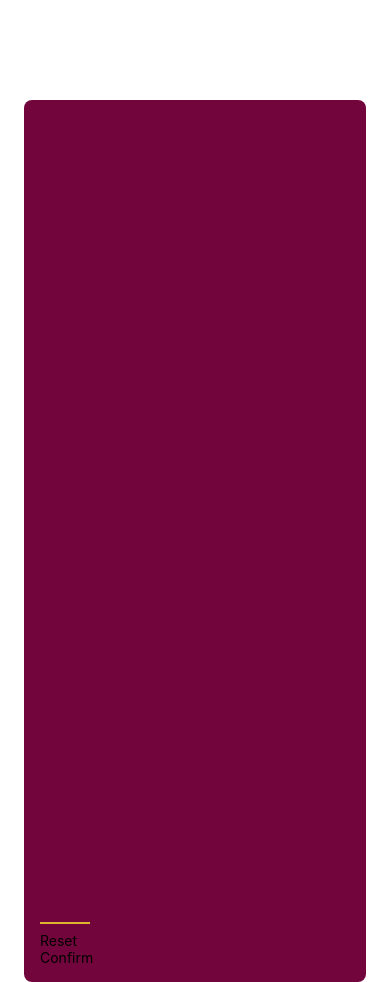
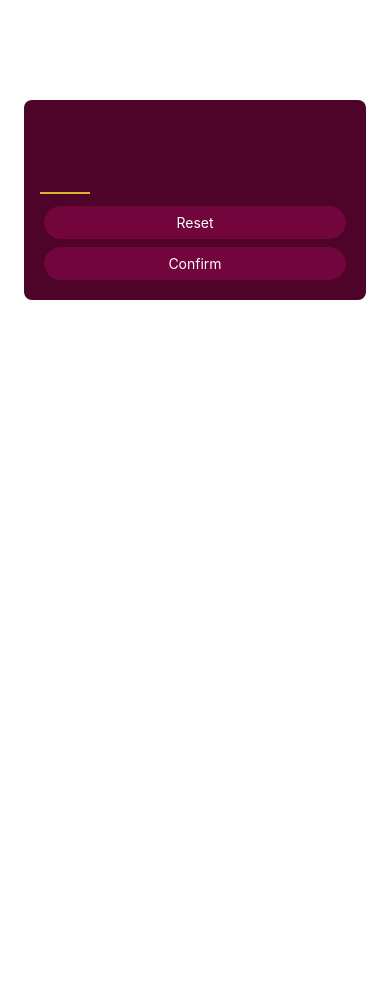
Before and after one commit to JaYanth007-Dev/React_Native_app, a React Native app: screen / in a window 390 px wide. After the commit the page ends 844 px from the top, so only its background shows below. Built offline with nearby package versions, Linux system fonts and the light colour scheme.

Commit message:
`Refactor components and styles: update PrimaryButton and StartGameScreen`

```diff
--- a/src/components/PrimaryButton.js
+++ b/src/components/PrimaryButton.js
@@ -1,10 +1,48 @@
 import React from 'react'
-import { Text, View } from 'react-native'
+import { Pressable, StyleSheet, Text, View } from 'react-native'
 
-const PrimaryButton = ({children}) => {
-    return <View>
-        <Text>{children}</Text>
-  </View>
+const PrimaryButton = ({ children }) => {
+
+  function handleonPress() {
+    console.log("Pressed")
+  }
+  return (
+    <View style={style.buttonOuterContainer}>
+      <Pressable
+        style={({ pressed }) =>
+          pressed ? [style.buttonInnerContainer,style.pressed] : style.buttonInnerContainer
+        }
+        onPress={handleonPress}
+        android_ripple={{ color: "#8fdc1ca4" }}
+      >
+        <Text style={style.buttonText}>{children}</Text>
+      </Pressable>
+    </View>
+  );
 }
 
-export default PrimaryButton
+
+
+export default PrimaryButton;
+
+const style = StyleSheet.create({
+  buttonOuterContainer: {
+    borderRadius: 28,
+    margin: 4,
+    overflow:'hidden'
+  },
+  buttonInnerContainer: {
+    backgroundColor: "#72063c",
+    borderRadius: 28,
+    paddingVertical: 8,
+    paddingHorizontal: 16,
+    elevation: 2,
+  },
+  buttonText: {
+    color: "white",
+    textAlign: "center",
+  },
+  pressed: {
+    opacity:0.75
+  }
+});
--- a/src/screens/StartGameScreen.js
+++ b/src/screens/StartGameScreen.js
@@ -25,21 +25,20 @@ const style = StyleSheet.create({
   inputContainer: {
     padding: 16,
     marginTop: 100,
-        marginHorizontal:24,
-        backgroundColor: "#72063c",
+    marginHorizontal: 24,
+    backgroundColor: "#4e0329",
     borderRadius: 8,
-        elevation:4
+    elevation: 4,
   },
   numberInput: {
-        height: 800,
-        width:50,
-        textAlign:'center',
+    height: 70,
+    width: 50,
+    textAlign: "center",
     fontSize: 32,
-        borderBottomColor: '#ddb52f',
+    borderBottomColor: "#ddb52f",
     borderBottomWidth: 2,
-        color: '#ddb52f',
+    color: "#ddb52f",
     marginVertical: 8,
-        fontWeight:'bold'
-    }
-
-})
+    fontWeight: "bold",
+  },
+});
```
Lines whose indentation alone changed are shown as unchanged.
